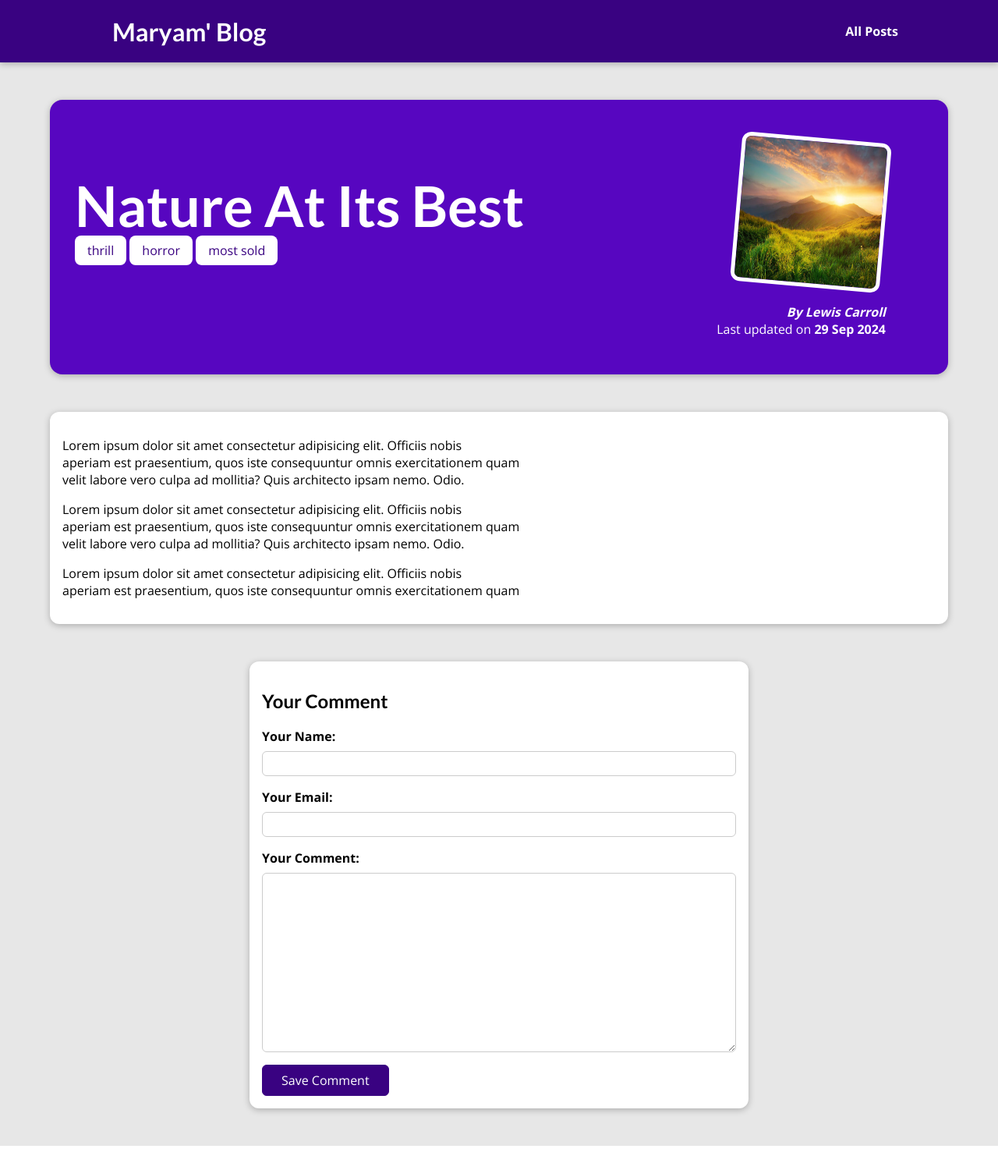
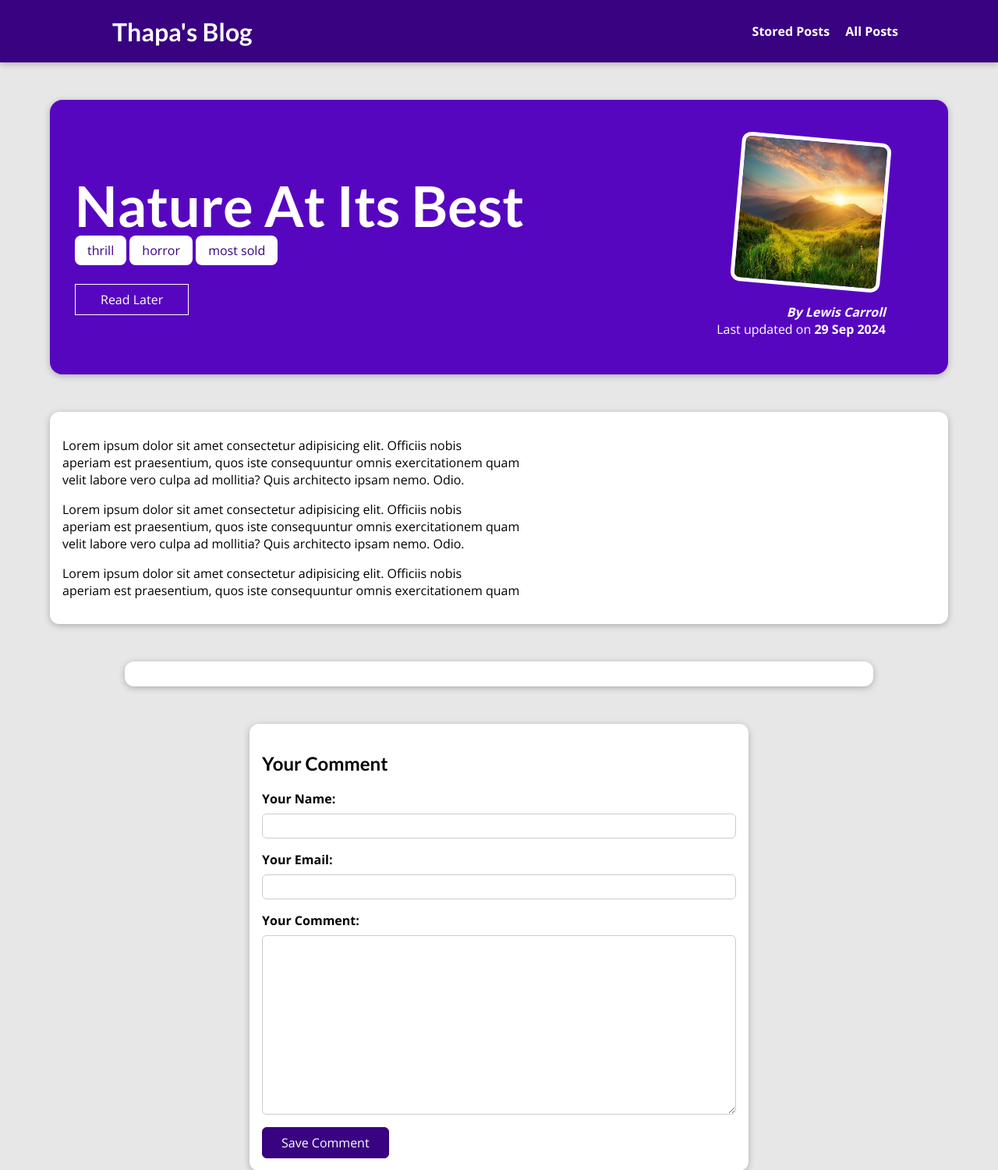
Before and after one commit to CyrusThapa11/Django-blogs, a Django app: a page that uses blogs/templates/base.html in a window 1280 px wide. Shown: the top 1500 px of the page at 78% size. Before the commit the page ends 1469 px from the top, so only its background shows below. Run offline with Django 5.2, Linux system fonts and the light colour scheme; data comes from the database, SQL or seed files in the repository; both versions use the stored data as it was after the commit.

Commit message:
Feat : Add save later functionality

```diff
--- a/blogs/personal_blogs/templates/personal_blogs/post-detail.html
+++ b/blogs/personal_blogs/templates/personal_blogs/post-detail.html
@@ -145,6 +145,21 @@
       <span class="tag">{{ tag.caption }}</span>
     {% endfor %}
   </div>
+
+  <div id="read-later">
+    <form action="{% url "read-later" %}" method="POST">
+      {% csrf_token %}
+      <input type="hidden" value="{{ post.id }}" name="post_id">
+      <button>
+        {% if saved_for_later %}
+          Remove from "Read Later" List
+        {% else %}
+          Read Later
+        {% endif %}
+      </button>
+    </form>
+  </div>
+
   <article>
     <img src="{{ post.image.url }}">
     {% comment %} <img src="{% static "personal_blogs/images/"|add:post.image_name %}" alt="{{ post.title }}" /> {% endcomment %}
@@ -156,6 +171,17 @@
 <main>
   {{ post.content|linebreaks }}
 </main>
+
+<section id="comments">
+  <ul>
+    {% for comment in comments %}
+      <li>
+        <h2>{{ comment.user_name }}</h2>
+        <p>{{ comment.text|linebreaks }}</p>
+      </li>
+    {% endfor %}
+  </ul>
+</section>
 
 <section id="comment-form">
   <h2>Your Comment</h2>
--- a/blogs/personal_blogs/templates/personal_blogs/stored-post.html
+++ b/blogs/personal_blogs/templates/personal_blogs/stored-posts.html
@@ -7,7 +7,7 @@ My Stored Posts
 {% endblock %}
 
 {% block css_files %}
-  <link rel="stylesheet" href="{% static "blog/stored-posts.css" %}" />
+  <link rel="stylesheet" href="{% static "personal_blogs/stored-posts.css" %}" />
 {% endblock %}
 
 {% block content %}
@@ -18,7 +18,7 @@ My Stored Posts
     {% endif %}
     <ul>
       {% for post in posts %}
-        <li><a href="{% url "post-detail-page" post.slug %}">{{ post.title }}</a></li>
+        <li><a href="{% url "post-detail" post.slug %}">{{ post.title }}</a></li>
       {% endfor %}
     </ul>
   </section>
--- a/blogs/personal_blogs/urls.py
+++ b/blogs/personal_blogs/urls.py
@@ -18,7 +18,8 @@ urlpatterns = [
 
     path("", views.StartingPageView.as_view(), name="starting-page"),
     path("posts", views.AllPostsView.as_view(), name="posts-page"),
+    path("posts/read-later", views.ReadLaterView.as_view(), name="read-later"),
     path("posts/<slug:slug>", views.SinglePostView.as_view(),
-         name="post-detail")  # /posts/my-first-post
+         name="post-detail"),  # /posts/my-first-post
 
 ]
--- a/blogs/personal_blogs/views.py
+++ b/blogs/personal_blogs/views.py
@@ -44,13 +44,25 @@ class AllPostsView(ListView):
 
 
 class SinglePostView(View):
+    def is_stored_post(self, request, post_id):
+        stored_posts = request.session.get("stored_posts")
+        if stored_posts is not None:
+            is_saved_for_later = post_id in stored_posts
+        else:
+            is_saved_for_later = False
+
+        return is_saved_for_later
+
     def get(self, request, slug):
         post = Post.objects.get(slug=slug)
         context = {
             "post": post,
             "post_tags": post.tags.all(),
-            "comment_form": CommentForm()
+            "comment_form": CommentForm(),
+            "comments": post.comments.all().order_by("-id"),
+            "saved_for_later": self.is_stored_post(request, post.id)
         }
+
         return render(request, "personal_blogs/post-detail.html", context)
 
     def post(self, request, slug):
@@ -67,9 +79,46 @@ class SinglePostView(View):
         context = {
             "post": post,
             "post_tags": post.tags.all(),
-            "comment_form": comment_form
+            "comment_form": comment_form,
+            "comments": post.comments.all().order_by("-id"),
+            "saved_for_later": self.is_stored_post(request, post.id)
         }
+
         return render(request, "personal_blogs/post-detail.html", context)
+
+
+class ReadLaterView(View):
+    def get(self, request):
+        stored_posts = request.session.get("stored_posts")
+
+        context = {}
+
+        if stored_posts is None or len(stored_posts) == 0:
+            context["posts"] = []
+            context["has_posts"] = False
+        else:
+            posts = Post.objects.filter(id__in=stored_posts)
+            context["posts"] = posts
+            context["has_posts"] = True
+
+        return render(request, "personal_blogs/stored-posts.html", context)
+
+    def post(self, request):
+        stored_posts = request.session.get("stored_posts")
+
+        if stored_posts is None:
+            stored_posts = []
+
+        post_id = int(request.POST["post_id"])
+
+        if post_id not in stored_posts:
+            stored_posts.append(post_id)
+        else:
+            stored_posts.remove(post_id)
+
+        request.session["stored_posts"] = stored_posts
+
+        return HttpResponseRedirect("/")
 
 
 """
--- a/blogs/templates/base.html
+++ b/blogs/templates/base.html
@@ -11,9 +11,9 @@
 </head>
 <body>
   <header id="main-navigation">
-  <h1><a href="{% url 'starting-page' %}">Maryam' Blog</a></h1>
+  <h1><a href="{% url 'starting-page' %}">Thapa's Blog</a></h1>
   <nav>
-    {% comment %} <a href=" {% url 'read-later' %} ">Stored Posts</a> {% endcomment %}
+    <a href=" {% url 'read-later' %} ">Stored Posts</a>
     <a href=" {% url 'posts-page' %} ">All Posts</a>
 
   </nav>
```
Also changed, not shown: blogs/db.sqlite3.
